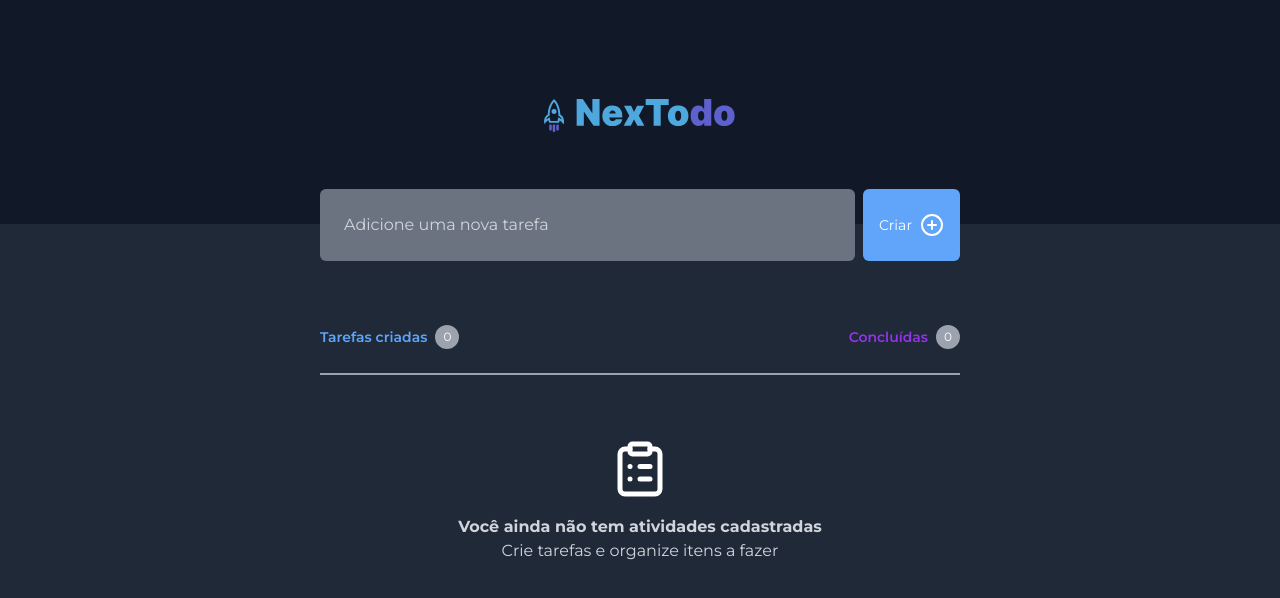
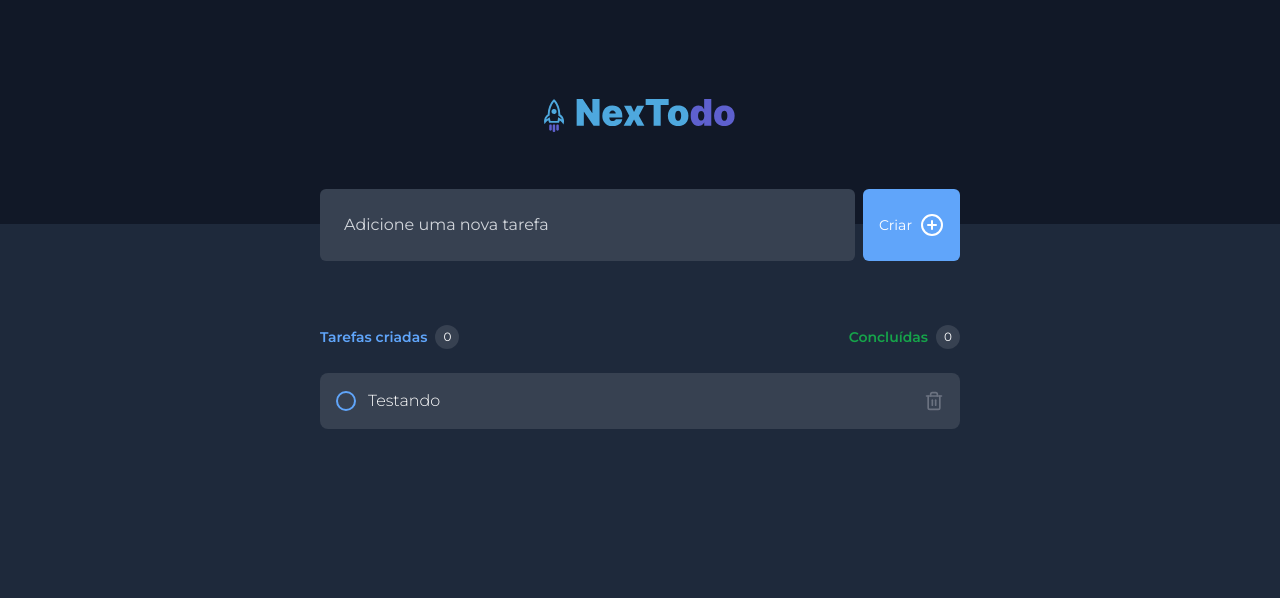
Before and after one commit to eltonsantos/nextodo, a Next.js app: page / in a window 1280 px wide. Shown: the top 598 px of the page. Built offline with nearby package versions, Linux system fonts and the light colour scheme.

Commit message:
Create list todo

```diff
--- a/src/app/page.tsx
+++ b/src/app/page.tsx
@@ -3,7 +3,7 @@ import Header from "@/components/Header";
 
 export default function Home() {
   return (
-    <div className="bg-gray-800 min-h-screen">
+    <div className="bg-slate-800 min-h-screen">
       <Header />
       <Container />
     </div>
--- a/src/components/Input.tsx
+++ b/src/components/Input.tsx
@@ -3,9 +3,9 @@ import { CirclePlus } from "lucide-react";
 export default function Input() {
   return (
     <div className="flex gap-2">
-      <input className="flex-1 bg-gray-500 text-white p-6 rounded-md placeholder:text-gray-300 outline-none" type="text" placeholder="Adicione uma nova tarefa" />
+      <input className="flex-1 bg-gray-700 text-white p-6 rounded-md placeholder:text-gray-300 outline-none" type="text" placeholder="Adicione uma nova tarefa" />
       <button
-        className="flex gap-2 items-center p-4 rounded-md bg-blue-400 text-white text-sm hover:bg-blue-light transition-colors">
+        className="flex gap-2 items-center p-4 rounded-md bg-blue-400 text-white text-sm hover:bg-blue-500 transition-colors">
           Criar
           <CirclePlus />
       </button>
--- a/src/components/List.tsx
+++ b/src/components/List.tsx
@@ -1,4 +1,4 @@
-import { ClipboardList } from "lucide-react";
+import { ClipboardList, Trash2 } from "lucide-react";
 
 export default function List() {
   return (
@@ -6,15 +6,15 @@ export default function List() {
       <div className="flex justify-between items-end">
         <div className="flex items-center gap-2">
           <p className="text-blue-400 text-sm font-semibold">Tarefas criadas</p>
-          <span className="bg-gray-400 text-white text-xs px-2 py-1 rounded-xl">0</span>
+          <span className="bg-gray-700 text-white text-xs px-2 py-1 rounded-xl">0</span>
         </div>
         <div className="flex items-center gap-2">
-          <p className="text-purple-600 text-sm font-semibold">Concluídas</p>
-          <span className="bg-gray-400 text-white text-xs px-2 py-1 rounded-xl">0</span>
+          <p className="text-green-600 text-sm font-semibold">Concluídas</p>
+          <span className="bg-gray-700 text-white text-xs px-2 py-1 rounded-xl">0</span>
         </div>
       </div>
 
-      <div className="flex flex-col items-center gap-4 py-16 px-6 border-solid border-t-2 border-gray-400">
+      {/* <div className="flex flex-col items-center gap-4 py-16 px-6 border-solid border-t-2 border-gray-400">
         <ClipboardList className="text-white" width={60} height={60} />
         <div className="flex flex-col items-center">
           <strong className="font-bold text-gray-300">
@@ -24,6 +24,16 @@ export default function List() {
             Crie tarefas e organize itens a fazer
           </span>
         </div>
+      </div> */}
+
+      <div className="flex justify-between p-4 bg-gray-700 rounded-lg">
+        <button className="flex gap-3 items-center">
+          <div className="w-5 h-5 rounded-full border-solid border-2 border-blue-400 hover:opacity-70 hover:cursor-pointer"></div>
+          <p className="text-white font-light">Testando</p>
+        </button>
+        <button>
+          <Trash2 className="hover:text-red-500 text-gray-500" width={20} height={20} />
+        </button>
       </div>
     </div>
   );
```
